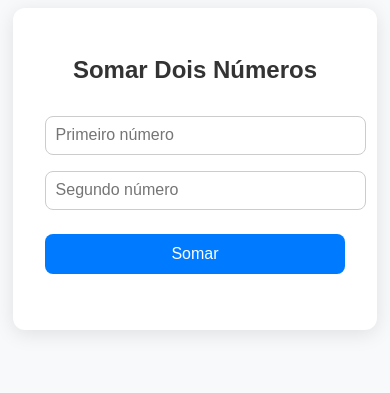
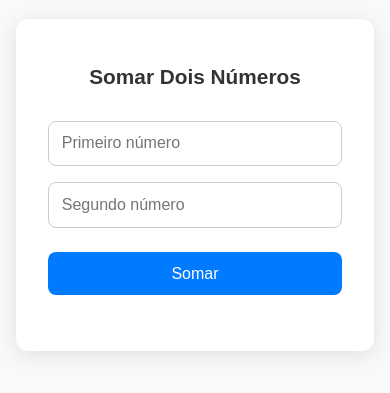
Before and after one commit to pedrosbc/pedro_test_site, a plain HTML site: page index.html in a window 390 px wide. Shown: the part 253-646 px from the top of the page. Drawn offline with Linux system fonts and the light colour scheme.

Commit message:
Add files via upload

```diff
--- a/index.html
+++ b/index.html
@@ -2,6 +2,7 @@
 <html lang="pt-BR">
 <head>
   <meta charset="UTF-8">
+  <meta name="viewport" content="width=device-width, initial-scale=1.0">
   <title>Somador de Números</title>
   <style>
     body {
@@ -12,6 +13,7 @@
       align-items: center;
       height: 100vh;
       margin: 0;
+      padding: 1rem;
     }
 
     .container {
@@ -20,7 +22,8 @@
       border-radius: 12px;
       box-shadow: 0 4px 20px rgba(0, 0, 0, 0.1);
       text-align: center;
-      width: 300px;
+      width: 100%;
+      max-width: 350px;
     }
 
     h1 {
@@ -31,16 +34,17 @@
 
     input {
       width: 100%;
-      padding: 0.6rem;
+      padding: 0.8rem;
       margin: 0.5rem 0;
       border: 1px solid #ccc;
       border-radius: 8px;
       font-size: 1rem;
+      box-sizing: border-box;
     }
 
     button {
       width: 100%;
-      padding: 0.7rem;
+      padding: 0.9rem;
       margin-top: 1rem;
       background-color: #007bff;
       border: none;
@@ -69,6 +73,17 @@
       opacity: 1;
       transform: translateY(0);
     }
+
+    /* Ajustes para telas pequenas */
+    @media (max-width: 480px) {
+      h1 {
+        font-size: 1.3rem;
+      }
+      input, button {
+        font-size: 1rem;
+        padding: 0.8rem;
+      }
+    }
   </style>
 </head>
 <body>
@@ -89,7 +104,6 @@
       const resultadoDiv = document.getElementById("resultado");
       resultadoDiv.textContent = `Resultado: ${soma}`;
 
-      // Reinicia a animação
       resultadoDiv.classList.remove("show");
       void resultadoDiv.offsetWidth; // Força reflow
       resultadoDiv.classList.add("show");
```
